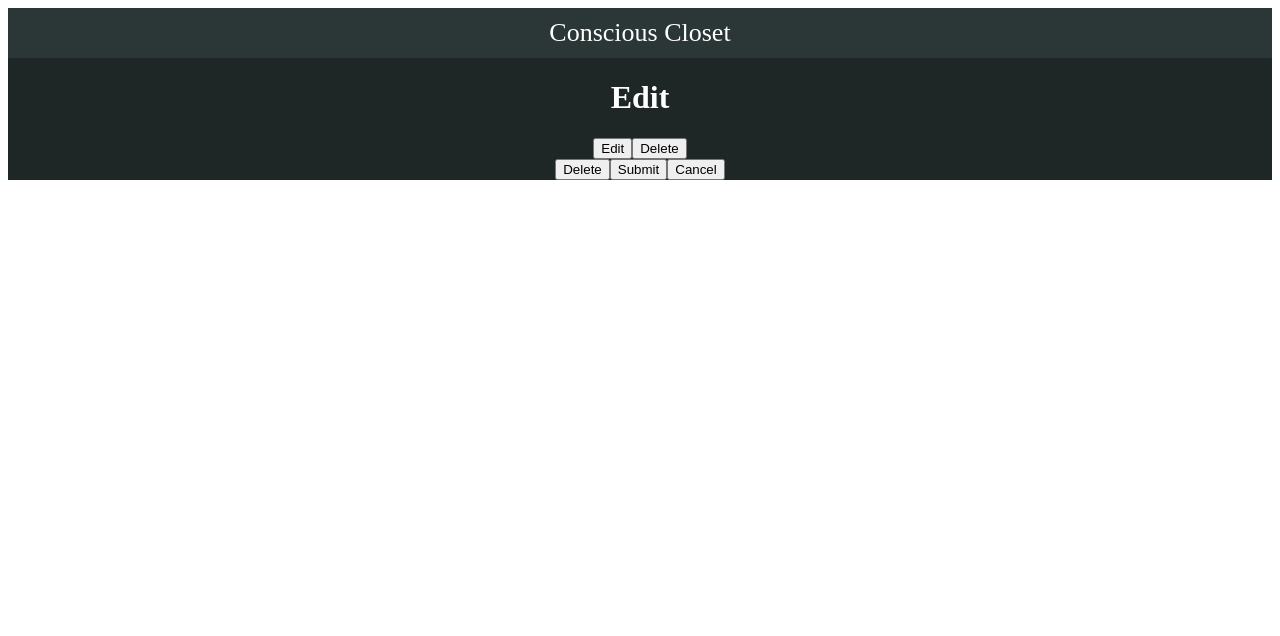
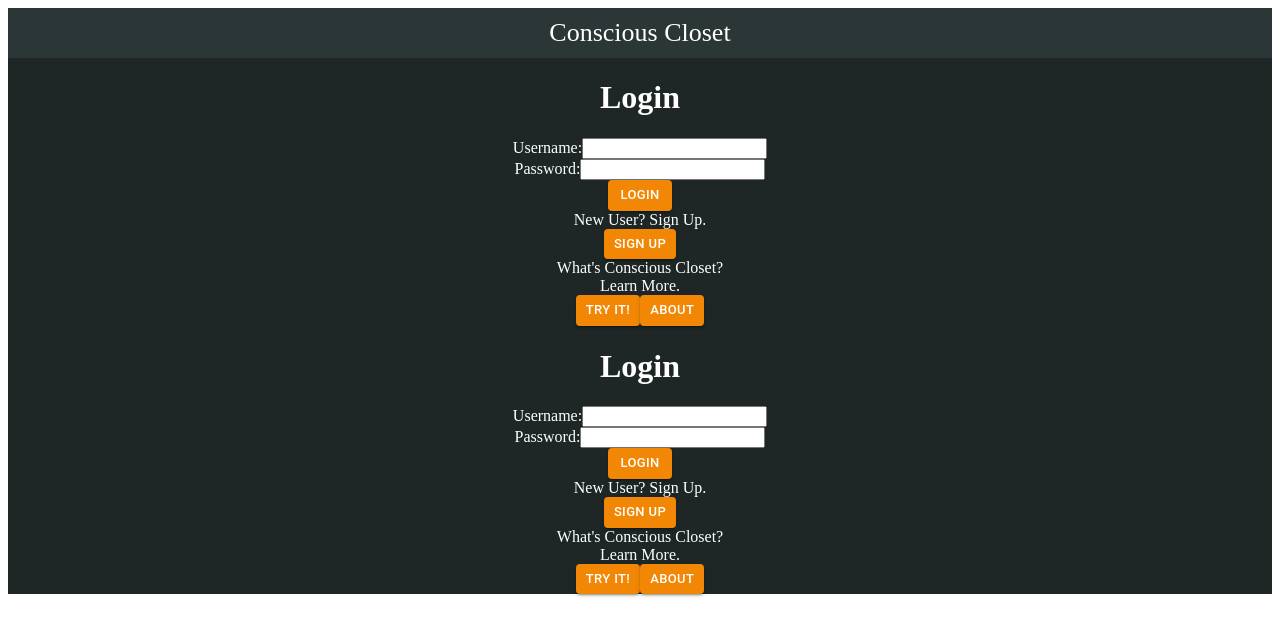
Before and after one commit to courtolesee/conscious-closet, a React (Create React App) app: page /#/edit in a window 1280 px wide. Shown: the top 636 px of the page. Built offline with nearby package versions, Linux system fonts and the light colour scheme; no server answers.

Commit message:
login routing correctly to closet landing

```diff
--- a/src/Components/AccountSettings/AccountSettings.js
+++ b/src/Components/AccountSettings/AccountSettings.js
@@ -4,12 +4,12 @@ import { connect } from 'react-redux';
 class AccountSettings extends Component {
 
     goToCloset = () => {
-        this.props.history.push(`/closet`);
+        this.props.history.push(`/`);
     }
 
     goToClosetSave = () => {
         // will send updates to DB
-        this.props.history.push(`/closet`);
+        this.props.history.push(`/`);
     }
 
 
--- a/src/Components/AddNew/AddNew.js
+++ b/src/Components/AddNew/AddNew.js
@@ -4,13 +4,13 @@ import { connect } from 'react-redux';
 class AddNew extends Component {
 
     goToCloset = () => {
-        this.props.history.push(`/closet`);
+        this.props.history.push(`/`);
     }
 
     goToClosetSave = () => {
         // will new to DB
         // some alert that it worked
-        this.props.history.push(`/closet`);
+        this.props.history.push(`/`);
     }
 
     render(){
--- a/src/Components/App/App.js
+++ b/src/Components/App/App.js
@@ -5,7 +5,6 @@ import {connect} from 'react-redux';
 import ProtectedRoute from '../ProtectedRoute/ProtectedRoute';
 
 // component imports
-import Login from '../Login/Login';
 import About from '../About/About';
 import TryIt from '../TryIt/TryIt';
 import SignUp from '../SignUp/SignUp';
@@ -30,17 +29,16 @@ class App extends Component {
         Conscious Closet
       </header>
         <Router>
-          <Route exact path="/" component={ Login } />
           <Route path="/about" component={ About } />
           <Route path="/try" component={ TryIt } />
           <Route path="/signup" component={ SignUp } />
-          <Route path="/closet" component={ Closet } />
-          <Route path="/item" component={ItemCard} />
-          <Route path="/graph" component={ Graph } />
-          <Route path="/account" component={ AccountSettings } />
-          <Route path="/add" component={ AddNew } />
-          <Route path="/delete" component={ Delete } />
-          <Route path="/edit" component={ Edit } />
+          <ProtectedRoute path="/" component={ Closet } />
+          <ProtectedRoute path="/item" component={ItemCard} />
+          <ProtectedRoute path="/graph" component={ Graph } />
+          <ProtectedRoute path="/account" component={ AccountSettings } />
+          <ProtectedRoute path="/add" component={ AddNew } />
+          <ProtectedRoute path="/delete" component={ Delete } />
+          <ProtectedRoute path="/edit" component={ Edit } />
         </Router>
     </div>
     );
--- a/src/Components/Delete/Delete.js
+++ b/src/Components/Delete/Delete.js
@@ -6,7 +6,7 @@ class Delete extends Component {
 
     goToClosetSave = () => {
         // will trigger math and delete from DB
-        this.props.history.push(`/closet`);
+        this.props.history.push(`/`);
     }
 
     goToEdit = () => {
@@ -14,7 +14,7 @@ class Delete extends Component {
     }
 
     goToCloset = () => {
-        this.props.history.push(`/closet`);
+        this.props.history.push(`/`);
     }
 
     render(){
--- a/src/Components/Edit/Edit.js
+++ b/src/Components/Edit/Edit.js
@@ -11,11 +11,11 @@ class Edit extends Component {
 
     goToClosetSave = () => {
         // will trigger math and edit DB
-        this.props.history.push(`/closet`);
+        this.props.history.push(`/`);
     }
 
     goToCloset = () => {
-        this.props.history.push(`/closet`);
+        this.props.history.push(`/`);
     }
 
     render(){
--- a/src/Components/Graph/Graph.js
+++ b/src/Components/Graph/Graph.js
@@ -4,7 +4,7 @@ import { connect } from 'react-redux';
 class Graph extends Component {
 
     goToCloset = () => {
-        this.props.history.push(`/closet`);
+        this.props.history.push(`/`);
     }
 
     render(){
--- a/src/Components/Login/Login.js
+++ b/src/Components/Login/Login.js
@@ -40,7 +40,6 @@ class Login extends Component {
         } else {
           this.props.dispatch({ type: 'LOGIN_INPUT_ERROR' });
         }
-        // this.history.push(`/closet`)
     } // end login
 
     handleInputChangeFor = propertyName => (event) => {
--- a/src/Components/ProtectedRoute/ProtectedRoute.js
+++ b/src/Components/ProtectedRoute/ProtectedRoute.js
@@ -1,8 +1,8 @@
 import React from 'react';
 import {Route} from 'react-router-dom'
 import {connect} from 'react-redux';
-import Closet from '../Closet/Closet';
 import SignUp from '../SignUp/SignUp';
+import Login from '../Login/Login';
 
 // A Custom Wrapper Component -- This will keep our code DRY.
 // Responsible for watching redux state, and returning an appropriate component
@@ -27,14 +27,14 @@ const ProtectedRoute = (props) => {
 
   let ComponentToShow;
 
-  if(user.id) {
+  if(user.user_id) {
     // if the user is logged in (only logged in users have ids)
     // show the component that is protected
     ComponentToShow = ComponentToProtect;
   } else if (loginMode === 'login') {
     // if they are not logged in, check the loginMode on Redux State
     // if the mode is 'login', show the LoginPage
-    ComponentToShow = Closet;
+    ComponentToShow = Login;
   } else {
     // the the user is not logged in and the mode is not 'login'
     // show the RegisterPage
--- a/src/Components/SignUp/SignUp.js
+++ b/src/Components/SignUp/SignUp.js
@@ -55,7 +55,7 @@ class SignUp extends Component {
     // routes
     goToClosetSave = () => {
         // will send new user info to db
-        this.props.history.push(`/closet`);
+        this.props.history.push(`/`);
     }
 
     goToAbout = ()=>{
@@ -97,7 +97,7 @@ class SignUp extends Component {
                     wasteGoal: this.state.wasteGoal,
                 },
             });
-            this.props.history.push(`/closet`)
+            this.props.history.push(`/`)
         } else {
             this.props.dispatch({type: 'REGISTRATION_INPUT_ERROR'});
         }
```
